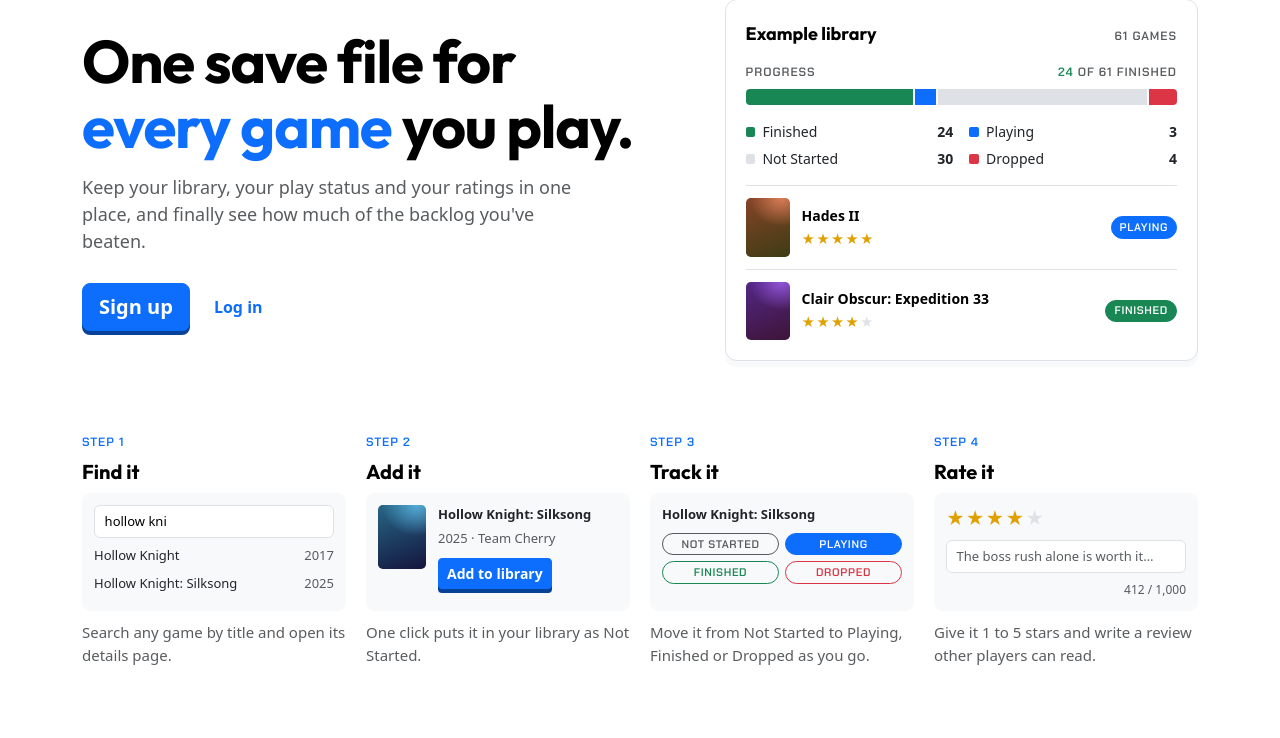
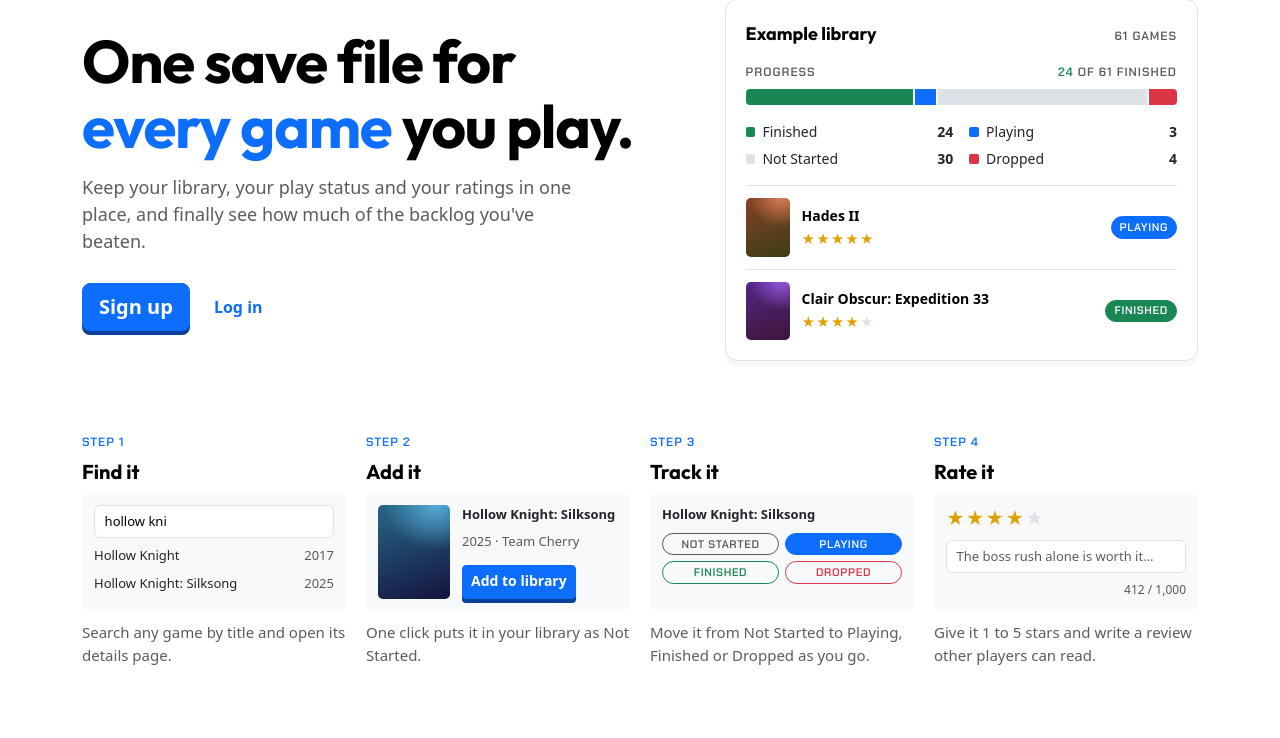
Before and after one commit to CS4300-CS5300-FA26/team-5, a Django app: page / in a window 1280 px wide. Shown: the part 114-852 px from the top of the page. Run offline with Django 5.2, Linux system fonts and the light colour scheme.

Commit message:
Let the Add it cover fill the height of its box
The cover narrows down to 3rem at tight widths so the Add to library
button, now kept on one line, never overflows.

Co-Authored-By: Claude Opus 5.5 <noreply@anthropic.com>

```diff
--- a/binge_and_bosses/games/static/games/css/landing.css
+++ b/binge_and_bosses/games/static/games/css/landing.css
@@ -297,13 +297,20 @@
     pointer-events: none;
 }
 
-.demo .btn { justify-self: start; }
+.demo .btn {
+    justify-self: start;
+    white-space: nowrap;
+}
 
-/* Add it: a search result with its cover, like the game details page */
+/* Add it: a search result with its cover, like the game details page.
+   The cover fills the box's height; it narrows (down to 3rem) before the button would overflow. */
 .demo-add {
-    grid-template-columns: 3rem minmax(0, 1fr);
+    grid-template-columns: minmax(3rem, 4.5rem) minmax(min-content, 1fr);
+    align-content: stretch;
     gap: 0.75rem;
 }
+
+.demo-add .cover { aspect-ratio: auto; }
 
 .demo-add-info {
     display: grid;
```
